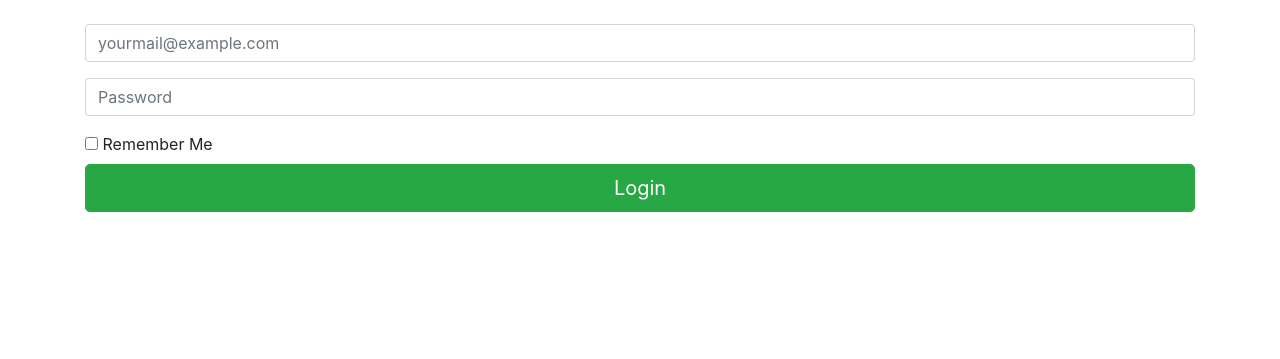
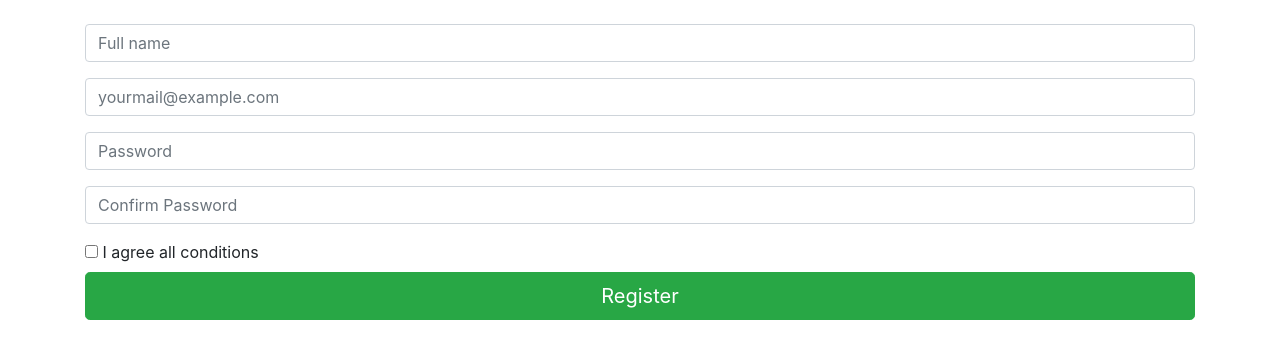
Before and after one commit to rajesh-zero/youpaper, a Django app: page /login/register/ in a window 1280 px wide. Shown: the top 359 px of the page. Run offline with Django 3.2, Linux system fonts and the light colour scheme; some libraries are stand-ins or nearby versions.

Commit message:
added register and learnt to link back directory check line 7 in register html

```diff
--- a/login/templates/login/register.html
+++ b/login/templates/login/register.html
@@ -0,0 +1,33 @@
+{% extends 'login/master.html' %}
+{% block content %}
+
+<br>
+<div class='container'>
+
+<form action="../test/"  method="POST">
+
+  {% csrf_token %}
+
+  	<div class="form-group">
+	    <input class="form-control" placeholder="Full name" name="name" type="text">
+	</div>
+  	<div class="form-group">
+	    <input class="form-control" placeholder="yourmail@example.com" name="email" type="text">
+	</div>
+	<div class="form-group">
+		<input class="form-control" placeholder="Password" name="password" type="password" value="">
+	</div>
+	<div class="form-group">
+		<input class="form-control" placeholder="Confirm Password" name="confirmpassword" type="password" value="">
+	</div>
+    <div class="checkbox">
+    	<label>
+    		<input name="remember" type="checkbox"> I agree all conditions
+    	</label>
+    </div>
+	<input class="btn btn-lg btn-success btn-block" type="submit" value="Register">
+	</form>
+
+</div>
+
+{% endblock  %}
--- a/login/views.py
+++ b/login/views.py
@@ -6,14 +6,18 @@ from django.http import HttpResponse
 #     return HttpResponse("login page")
 def login(request):
     return render(request,'login/login.html')
+
+
 def register(request):
-    return render(request,'login/login.html')
+    return render(request,'login/register.html')
+
+
 def loguserin(request):
 
     emailid = request.POST['email']     #This is valid
     #emailid = request.POST.get('email','mera mail')    #this is also valid
     password = request.POST['password']
     rememberme = request.POST.get('remember','off') # returns 0n or off for checkbox by default
-    print(emailid," ",password," ",rememberme)
+    #print(emailid," ",password," ",rememberme)
 
     return render(request,'login/test.html',{'email':emailid,'password':password})
--- a/templates/home.html
+++ b/templates/home.html
@@ -8,7 +8,8 @@
 </head>
 <body>
     <h1>home</h1>
-    <a href="aboutus/">About us</a>
-    <a href="contactus">Contact us</a>
+    <a href="login/">login</a>
+    <br>
+    <a href="login/register/">register</a>
 </body>
 </html>
```
